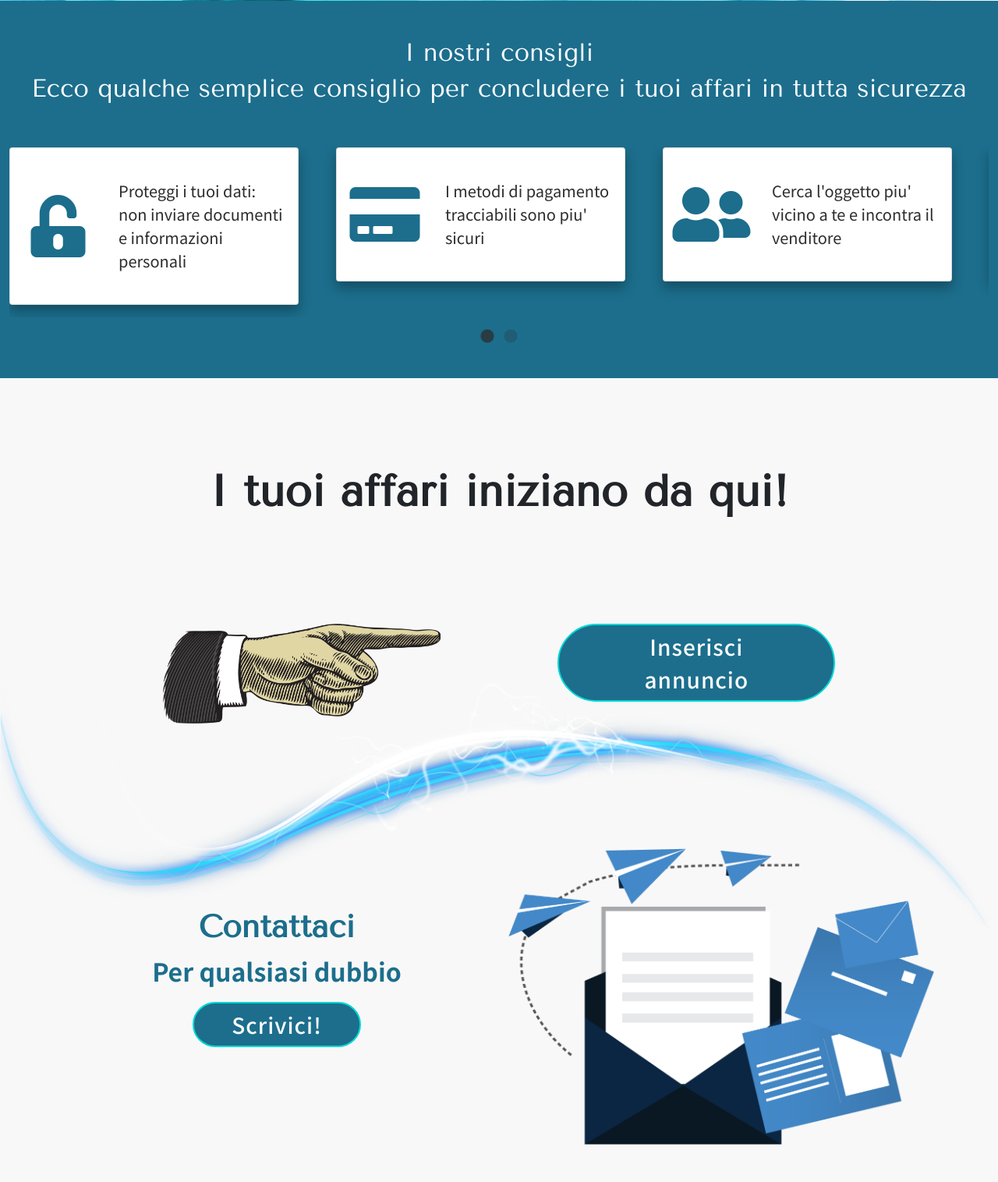
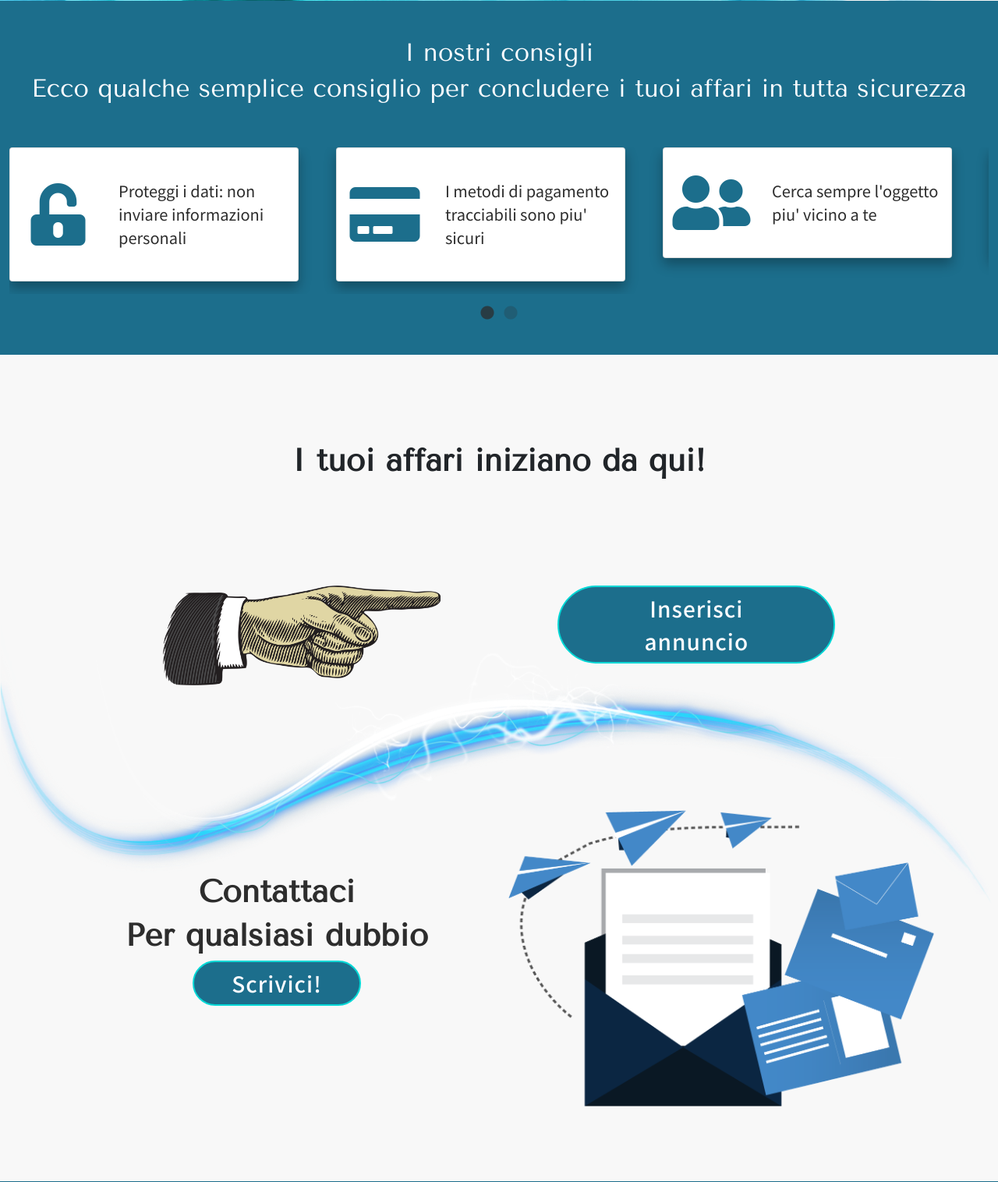
Before and after one commit to Francesco-Bellomi/progetto-ecommerce, a Laravel app: page / in a window 1280 px wide. Shown: the part 1574-3090 px from the top of the page at 78% size. Run offline with Laravel 8, Linux system fonts and the light colour scheme; data comes from the database, SQL or seed files in the repository; data that the repository does not hold is empty.

Commit message:
altro frontend

```diff
--- a/resources/views/homepage.blade.php
+++ b/resources/views/homepage.blade.php
@@ -89,7 +89,7 @@
                                 </div>
                                 <div class="col-md-8">
                                     <div class="card-body py-4">
-                                        <p class="card-text tx-sec-color fs-5 py-3">Proteggi i tuoi dati: non inviare documenti e informazioni personali</p>
+                                        <p class="card-text tx-sec-color fs-5 py-3">Proteggi i dati: non inviare informazioni personali</p>
                                     </div>
                                 </div>
                             </div>
@@ -117,7 +117,7 @@
                                 </div>
                                 <div class="col-md-8">
                                     <div class="card-body py-4">
-                                        <p class="card-text tx-sec-color fs-5 py-3">Cerca l'oggetto piu' vicino a te e incontra il venditore</p>
+                                        <p class="card-text tx-sec-color fs-5 py-3">Cerca sempre l'oggetto piu' vicino a te</p>
                                     </div>
                                 </div>
                             </div>
@@ -131,7 +131,7 @@
                                 </div>
                                 <div class="col-md-8">
                                     <div class="card-body py-4">
-                                        <p class="card-text tx-sec-color fs-5 py-3">Se un oggetto costa troppo poco, non sempre è un affare.
+                                        <p class="card-text tx-sec-color fs-5 py-3">Non sempre il prezzo basso è un affare.
                                         </p>
                                     </div>
                                 </div>
@@ -160,7 +160,7 @@
         <div class="container">
             <div class="row text-center">
                 <div class="col-12 my-5">
-                    <h4 class="tx-for-color mt-5 py-3 fw-bold display-4">I tuoi affari iniziano da qui!</h4>
+                    <h4 class="tx-for-color mt-5 py-3 fw-bold fs-1">I tuoi affari iniziano da qui!</h4>
                 </div>
             </div>
             <div class="row py-5 justify-content-evenly">
@@ -176,8 +176,8 @@
         <div class="container">
             <div class="row align-items-center my-5">
                 <div class="col-6 text-center">
-                    <h1 class="tx-for-color tx-main-color fw-bold fs-1">Contattaci</h1>
-                    <p class="tx-for-color tx-main-color fw-bold fs-2">Per qualsiasi dubbio</p>
+                    <h4 class="tx-for-color tx-sec-color fw-bold fs-1">Contattaci</h4>
+                    <h4 class="tx-for-color tx-sec-color fw-bold fs-1">Per qualsiasi dubbio</h4>
                     <a href="{{ route('contattaci') }}" class="btn rounded-pill fs-3 px-5 mb-5">Scrivici!</a>
                 </div>
                 <div class="col-6 text-center my-5">
```
Also changed, not shown: resources/views/announcement/category.blade.php (+11 -0 lines), resources/views/auth/login.blade.php (+22 -30 lines), resources/views/auth/register.blade.php (+12 -6 lines), 2 other files.
